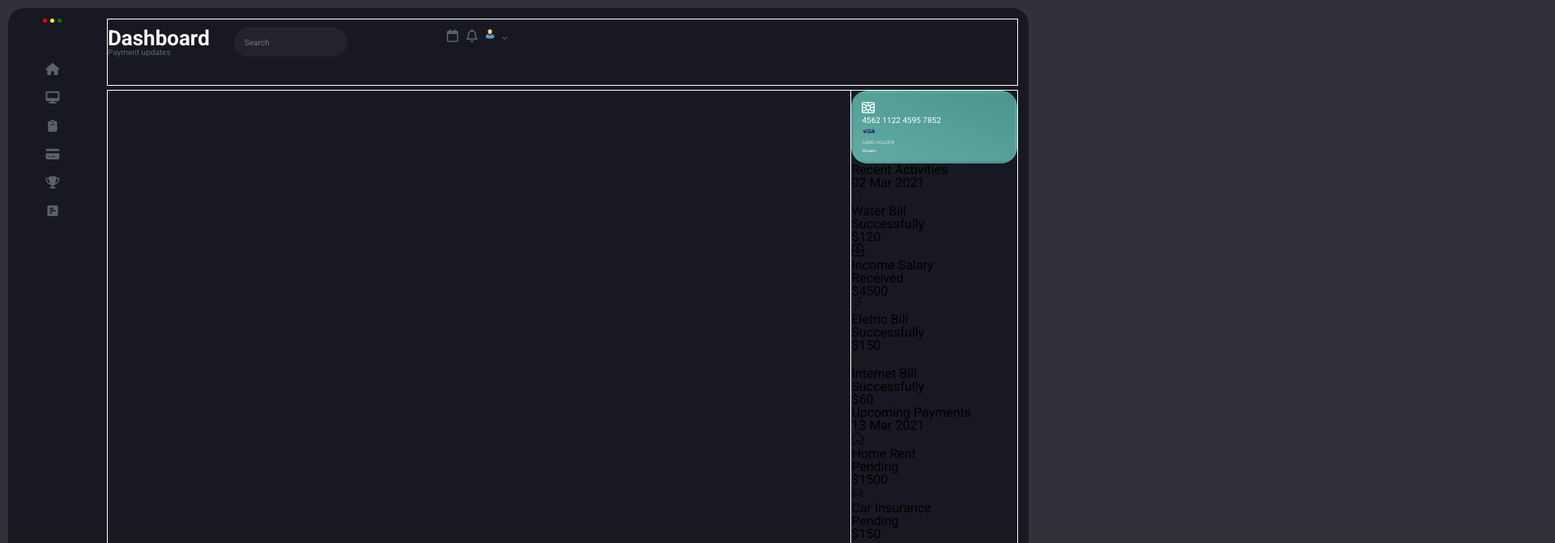
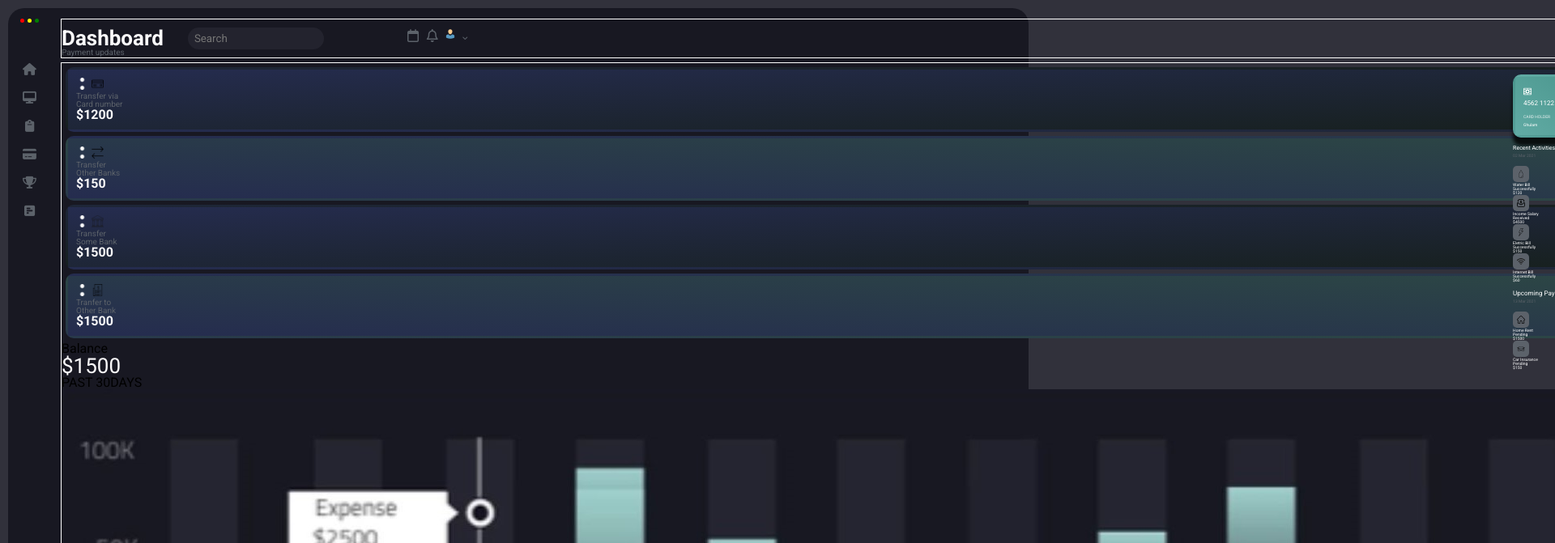
Before and after one commit to Gusbarth/DASHBOARD-FINANCAS, a plain HTML site: page index.html in a window 1280 px wide. Shown: the top 671 px of the page at 81% size, 1920 px wide, since content can reach past the window. Drawn offline with Linux system fonts and the light colour scheme.

Commit message:
adição do resto do conteudo do html

```diff
--- a/estilo.css
+++ b/estilo.css
@@ -23,10 +23,6 @@ section {
     border: 1px solid white;
 }
 
-aside {
-    border: 1px solid white;
-}
-
 .wrapper {
     display: grid;
     padding: 10px;
@@ -35,22 +31,22 @@ aside {
     grid-gap: 5px;
 }
 
-nav {
-    grid-row: 1 / 4;
+header {
+    grid-column: 2 / 12;
 }
 
-header {
-    grid-column: 2 / -1;
+nav {
+    grid-row: 1 / 12;
 }
 
 section {
-    grid-column: 2 / 13;
-    grid-row: 2 / 4;
+    grid-column: 2 / 12;
+    grid-row: 2 / 12;
 }
 
 aside {
-    grid-column: 12 / 13;
-    grid-row: 2 / 4;
+    grid-column: 10 / 12;
+    grid-row: 2 / 12;
 }
 
 main {
@@ -98,14 +94,13 @@ header i {
     border: transparent solid;
     border-radius: 20px;
     background-color: var(--background-elementos);
-    padding: 5px 10px;
-    font-size: 10px;
-    margin-top: 10px;
+    padding: 3px 5px;
+    margin: 10px 0;
 }
 
 .icones-contas {
     margin-top: 10px;
-    margin-left: 120px;
+    margin-left: 100px;
 }
 
 .icones-contas i {
@@ -165,25 +160,154 @@ aside {
 .cartao {
     background-image: linear-gradient(to top right, #61aba4, #4a958d);
     padding: 10px;
+    margin: 15px;
     border: transparent solid;
-    border-radius: 20px;
+    border-radius: 10px;
+    box-shadow: 0 10px 4px rgba(0, 0, 0,0.8);
 }
 
 aside img {
-    height: 16px;
+    height: 10px;
 }
 
 .numero-cartao p {
-    font-size: 10px;
-    color: white;
+    font-size: 8px;
+    color: rgb(255, 255, 255);
+    margin: 3px 0 10px 0;
 }
 
 .info-texto-holder {
-    font-size: 6px;
-    color: rgba(250, 250, 250,0.7);
+    font-size: 5px;
+    color: rgba(250, 250, 250, 0.849);
     margin-bottom: 5px;
 }
 .infor-texto-nome {
     font-size: 5px;
     color: white;
 }
+
+.bandeira-cartao img {
+    float: right;
+    height: 15px;
+}
+
+.atividades-recentes {
+    color: white;
+    font-size: 5px;
+}
+
+.atividades-recentes img {
+    background-color: var(--icones);
+    border: transparent solid;
+    padding: 2px;
+    border-radius: 5px;
+    margin-right: 5px;
+}
+
+.recente-div {
+    margin: -5px 15px 10px 15px;
+}
+
+.recente-div h3 {
+    font-size: 7px;
+    color: white;
+}
+
+.recente-div p {
+    margin-top: 3px;
+    color: var(--icones);
+}
+
+.agua-div {
+    margin: 0 15px;
+}
+
+.salario-div {
+    margin: 0 15px;
+}
+
+.energia-div {
+    margin: 0 15px;
+}
+
+.internet-div {
+    margin: 0 15px;
+}
+
+.upcoming-payments {
+    color: white;
+    font-size: 5px;
+}
+
+.upcoming-payments img {
+    background-color: var(--icones);
+    border: transparent solid;
+    padding: 2px;
+    border-radius: 5px;
+}
+
+.pagamento-div {
+    margin: 10px 15px;
+}
+
+.pagamento-div h3 {
+    font-size: 8px;
+    color: white;
+}
+
+.pagamento-div p {
+    margin-top: 3px;
+    color: var(--icones);
+}
+
+.casa-div {
+    margin: 0 15px;
+}
+
+
+.carro-div {
+    margin: 0 15px;
+}
+
+/* SECTION */
+.opcoes-transfer div {
+    border: transparent solid;
+    border-radius: 10px;
+    margin: 5px;
+    padding: 10px;
+}
+
+.card-number {
+    background-image: linear-gradient(to top left, #17201f, #252c4f);
+}
+
+.one-bank {
+    background-image: linear-gradient(to top left, #17201f, #252c4f);
+}
+
+.other-banks {
+    background-image: linear-gradient(to top right, #252c4f, #2c4645);
+}
+
+.someother-bank {
+    background-image: linear-gradient(to top right, #252c4f, #2c4645);
+}
+.opcoes-transfer img {
+    height: 15px;
+    color: var(--icones);
+}
+
+.subtitulo-transfer {
+    color: var(--icones);
+    font-size: 10px;
+}
+
+.quantia {
+    color: var(--titulo);
+    font-weight: bold;
+}
+
+.quantia-grafico {
+    color: var(--titulo);
+    font-size: 26px;
+}
--- a/index.html
+++ b/index.html
@@ -44,7 +44,71 @@
                 <i class="fa-solid fa-square-poll-horizontal"></i>
             </div>
         </nav>
-        <section></section>
+        <section>
+            <div class="opcoes-transfer">
+                <div class="card-number">
+                    <img src="imagens/edit.png" alt="">
+                    <img src="imagens/credit-card.png" alt="">
+                    <p class="subtitulo-transfer">Transfer via<br>Card number</p>
+                    <p class="quantia">$1200</p>
+                </div>
+                <div class="other-banks">
+                    <img src="imagens/edit.png" alt="">
+                    <img src="imagens/transfer.png" alt="">
+                    <p class="subtitulo-transfer">Transfer<br>Other Banks</p>
+                    <p class="quantia">$150</p>
+                </div>
+                <div class="one-bank">
+                    <img src="imagens/edit.png" alt="">
+                    <img src="imagens/bank.png" alt="">
+                    <p class="subtitulo-transfer">Transfer<br>Some Bank</p>
+                    <p class="quantia">$1500</p>
+                </div>
+                <div class="someother-bank">
+                    <img src="imagens/edit.png" alt="">
+                    <img src="imagens/fatura.png" alt="">
+                    <p class="subtitulo-transfer">Tranfer to<br>Other Bank</p>
+                    <p class="quantia">$1500</p>
+                </div>
+            </div>
+            <div class="grafico">
+                <div class="texto-grafico">
+                    <p>Balance</p>
+                    <p class="quantia-grafico">$1500</p>
+                    <p>PAST 30DAYS</p>
+                </div>
+                <img src="imagens/foto-grafico.jpg" alt="">
+            </div>
+            <div class="history">
+                <div class="texto-history">
+                    <p>History</p>
+                    <p>Transection of last 6 months</p>
+                </div>
+                <div class="info-history">
+                    <div class="info-car-history">
+                        <img src="imagens/pessoa1.jpg" alt="">
+                        <p>Car Insurance</p>
+                        <p>10:42:23 AM</p>
+                        <p>$350.00</p>
+                        <p>Completed</p>
+                    </div>
+                    <div class="info-laon-history">
+                        <img src="imagens/pessoa2.jpg" alt="">
+                        <p>Laon</p>
+                        <p>10:42:23 AM</p>
+                        <p>$1200.00</p>
+                        <p>Completed</p>
+                    </div>
+                    <div class="info-onlinepay-history">
+                        <img src="imagens/pessoa3.jpg" alt="">
+                        <p>Online Payment</p>
+                        <p>10:42:23 AM</p>
+                        <p>$154.00</p>
+                        <p>Completed</p>
+                    </div>
+                </div>
+            </div>
+        </section>
         <aside>
             <div class="cartao">
                 <div>
@@ -64,29 +128,29 @@
                 </div>
             </div>
             <div class="atividades-recentes">
-                <div>
+                <div class="recente-div">
                     <h3>Recent Activities</h3>
                     <p>02 Mar 2021</p>
                 </div>
-                <div>
+                <div class="agua-div">
                     <img src="imagens/water.png" alt="">
                     <p>Water Bill</p>
                     <p>Successfully</p>
                     <p>$120</p>
                 </div>
-                <div>
+                <div class="salario-div">
                     <img src="imagens/bill.png" alt="">
                     <p>Income Salary</p>
                     <p>Received</p>
                     <p>$4500</p>
                 </div>
-                <div>
+                <div class="energia-div">
                     <img src="imagens/raio.png" alt="">
                     <p>Eletric Bill</p>
                     <p>Successfully</p>
                     <p>$150</p>
                 </div>
-                <div>
+                <div class="internet-div">
                     <img src="imagens/sinal-wifi.png" alt="">
                     <p>Internet Bill</p>
                     <p>Successfully</p>
@@ -94,17 +158,17 @@
                 </div>
             </div>
             <div class="upcoming-payments">
-                <div>
+                <div class="pagamento-div">
                     <h3>Upcoming Payments</h3>
                     <p>13 Mar 2021</p>
                 </div>
-                <div>
+                <div class="casa-div">
                     <img src="imagens/casa.png" alt="">
                     <p>Home Rent</p>
                     <p>Pending</p>
                     <p>$1500</p>
                 </div>
-                <div>
+                <div class="carro-div">
                     <img src="imagens/carros.png" alt="">
                     <p>Car Insurance</p>
                     <p>Pending</p>
```
Also changed, not shown: imagens/edit.png (added), imagens/foto-grafico.jpg (added), imagens/pessoa1.jpg (added), imagens/pessoa2.jpg (added), imagens/pessoa3.jpg (added).
